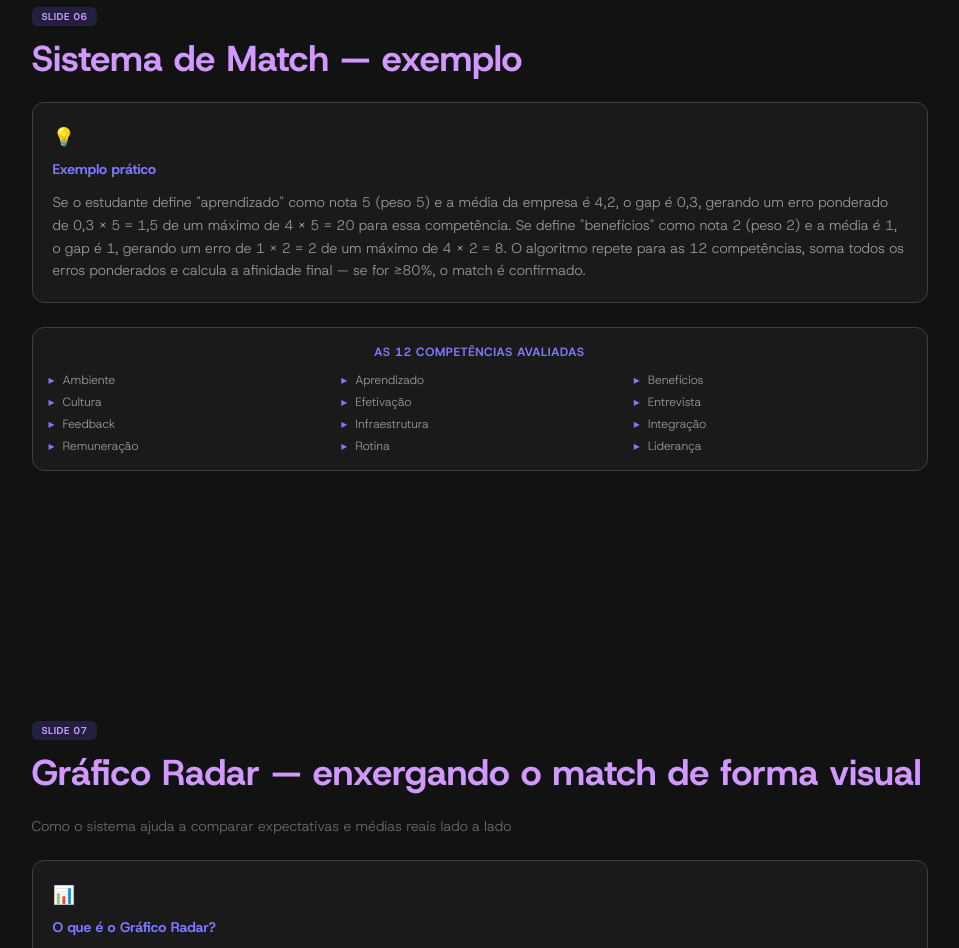
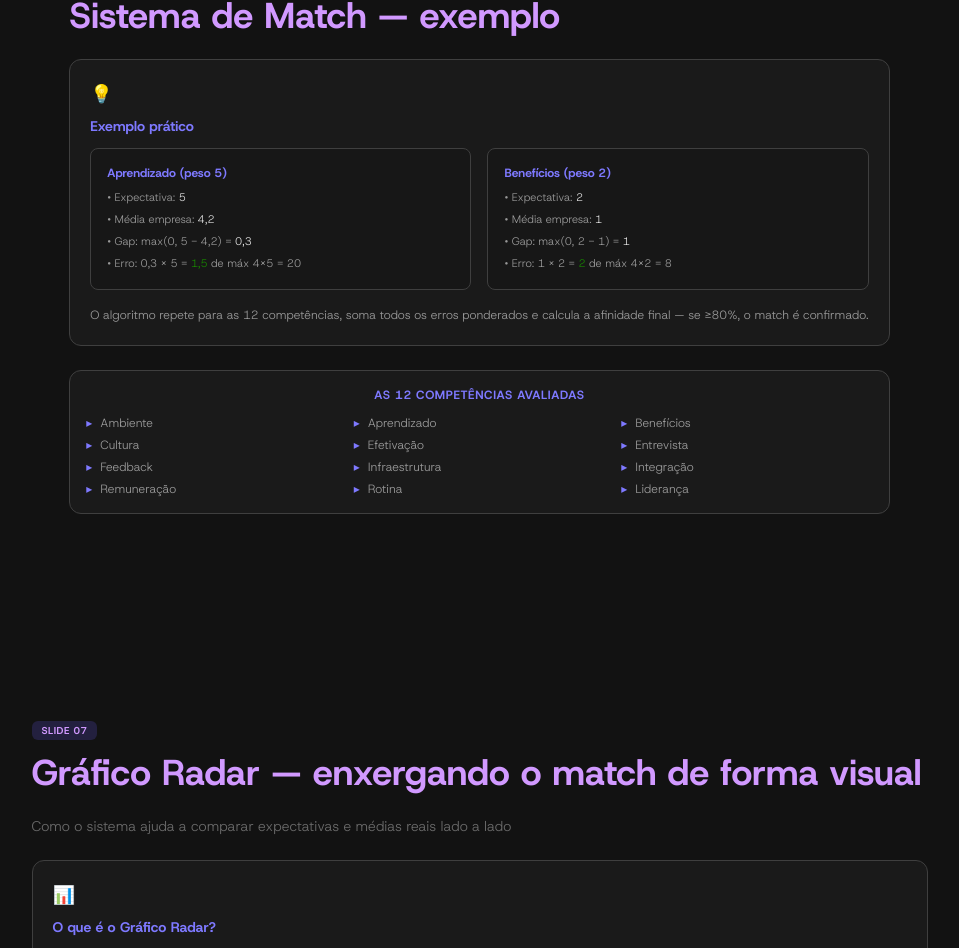
Before and after one commit to pedro-Trovo/Startdoor-landing-page, a React (Vite) app: page /explanation in a window 1280 px wide. Shown: the part 4963-5911 px from the top of the page, without its empty margins (153-1112 px from the left). Built offline with nearby package versions, Linux system fonts and the light colour scheme.

Commit message:
refactor(explanation): organiza exemplo de match em mini-cards visuais lado a lado

```diff
--- a/src/pages/Explanation.tsx
+++ b/src/pages/Explanation.tsx
@@ -301,13 +301,31 @@ export default function Explanation() {
           <div className="mb-6 rounded-xl p-5" style={{ backgroundColor: 'var(--grey-1100)', border: '1px solid var(--grey-800)' }}>
             <span className="mb-2 block text-lg">{'💡'}</span>
             <h3 className="mb-3 text-sm font-bold" style={{ color: 'var(--purple-200)' }}>Exemplo prático</h3>
-            <p className="text-sm leading-relaxed" style={{ color: 'var(--grey-300)' }}>
-              Se o estudante define "aprendizado" como nota 5 (peso 5) e a média da empresa é 4,2,
-              o gap é 0,3, gerando um erro ponderado de 0,3 × 5 = 1,5 de um máximo de 4 × 5 = 20
-              para essa competência. Se define "benefícios" como nota 2 (peso 2) e a média é 1,
-              o gap é 1, gerando um erro de 1 × 2 = 2 de um máximo de 4 × 2 = 8. O algoritmo
-              repete para as 12 competências, soma todos os erros ponderados e calcula a afinidade
-              final — se for ≥80%, o match é confirmado.
+
+            <div className="mb-4 grid gap-4 md:grid-cols-2">
+              <div className="rounded-lg p-4" style={{ backgroundColor: 'var(--grey-1200)', border: '1px solid var(--grey-800)' }}>
+                <p className="mb-2 text-xs font-bold" style={{ color: 'var(--purple-200)' }}>Aprendizado (peso 5)</p>
+                <div className="space-y-1 text-[11px] leading-relaxed" style={{ color: 'var(--grey-300)' }}>
+                  <p>{'•'} Expectativa: <span style={{ color: 'var(--grey-100)' }}>5</span></p>
+                  <p>{'•'} Média empresa: <span style={{ color: 'var(--grey-100)' }}>4,2</span></p>
+                  <p>{'•'} Gap: max(0, 5 − 4,2) = <span style={{ color: 'var(--grey-100)' }}>0,3</span></p>
+                  <p>{'•'} Erro: 0,3 × 5 = <span style={{ color: 'var(--green-100)' }}>1,5</span> de máx 4×5 = 20</p>
+                </div>
+              </div>
+              <div className="rounded-lg p-4" style={{ backgroundColor: 'var(--grey-1200)', border: '1px solid var(--grey-800)' }}>
+                <p className="mb-2 text-xs font-bold" style={{ color: 'var(--purple-200)' }}>Benefícios (peso 2)</p>
+                <div className="space-y-1 text-[11px] leading-relaxed" style={{ color: 'var(--grey-300)' }}>
+                  <p>{'•'} Expectativa: <span style={{ color: 'var(--grey-100)' }}>2</span></p>
+                  <p>{'•'} Média empresa: <span style={{ color: 'var(--grey-100)' }}>1</span></p>
+                  <p>{'•'} Gap: max(0, 2 − 1) = <span style={{ color: 'var(--grey-100)' }}>1</span></p>
+                  <p>{'•'} Erro: 1 × 2 = <span style={{ color: 'var(--green-100)' }}>2</span> de máx 4×2 = 8</p>
+                </div>
+              </div>
+            </div>
+
+            <p className="text-xs leading-relaxed" style={{ color: 'var(--grey-300)' }}>
+              O algoritmo repete para as 12 competências, soma todos os erros ponderados e calcula
+              a afinidade final — se ≥80%, o match é confirmado.
             </p>
           </div>
 
```
